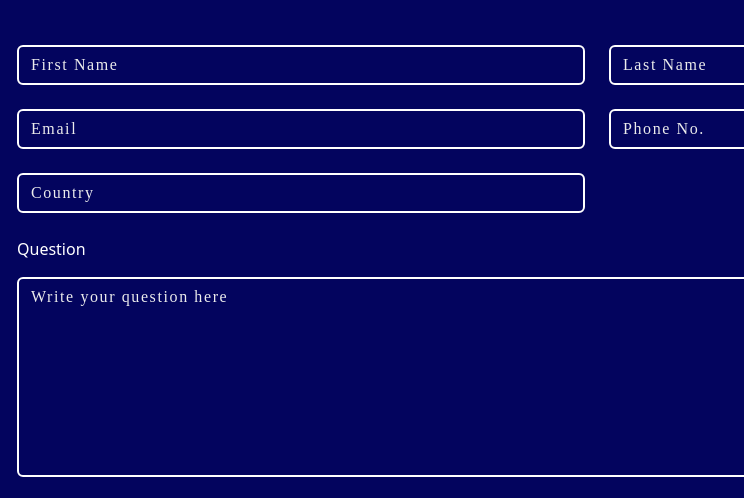
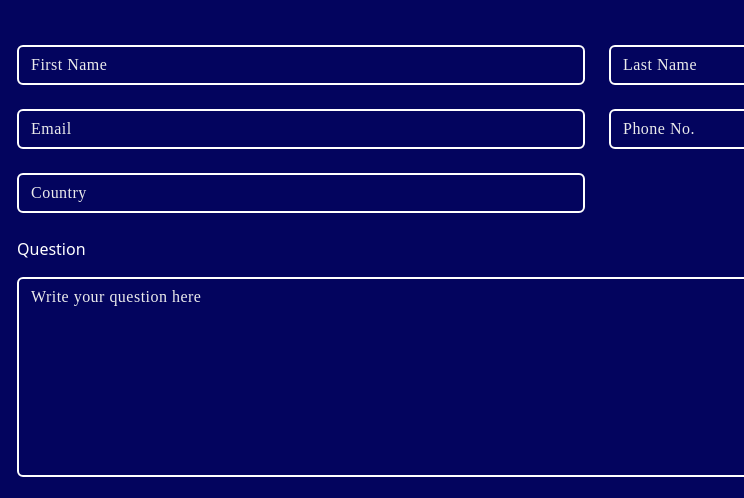
Before and after one commit to codingismylastestobession/eezee-project, a plain HTML site: page index.html in a window 1280 px wide. Shown: the part 1293-1791 px from the top of the page, 31-775 px from the left. Drawn offline with nearby package versions, Linux system fonts and the light colour scheme.

Commit message:
form letter spacing edit

```diff
--- a/css/main.css
+++ b/css/main.css
@@ -127,7 +127,7 @@ input#firstname, input#lastname, input#phone, input#email, textarea#question {
     border: 2px solid white;
     font-family: Aeonik TRIAL;
     font-weight: 300;
-    letter-spacing: 0.1em;
+    letter-spacing: 0.03em;
 }
 textarea#question {
     height: 200px;
```
